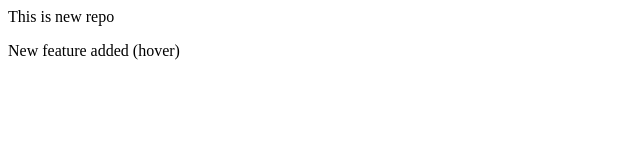
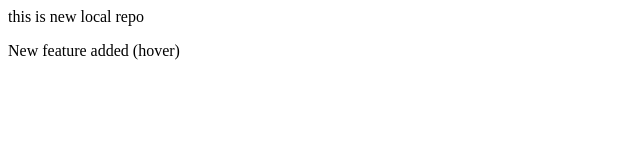
Before and after one commit to preranaxnaik/local-repository, a plain HTML site: page index.html in a window 1280 px wide. Shown: the full height of the page, 0-640 px from the left. Drawn offline with Linux system fonts and the light colour scheme.

```diff
--- a/index.html
+++ b/index.html
@@ -1,2 +1,2 @@
-<p>This is new repo</p>
+<p>this is new local repo</p>
 <p>New feature added (hover)</p>
```
